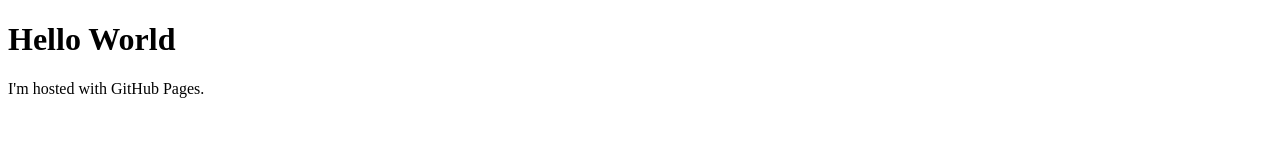
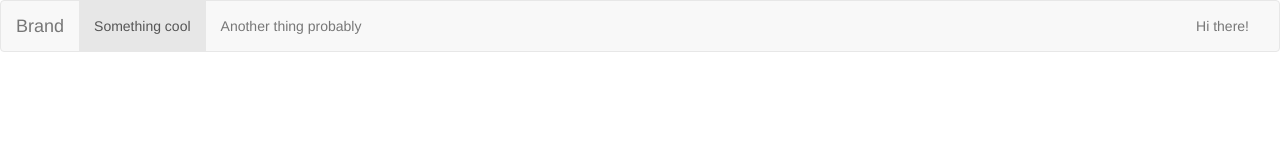
Before and after one commit to erinreily/erinreily.github.io, a plain HTML site: page index.html in a window 1280 px wide. Drawn offline with nearby package versions, Linux system fonts and the light colour scheme.

Commit message:
Bootin' up Bootstrap

```diff
--- a/index.html
+++ b/index.html
@@ -1,7 +1,31 @@
 <!DOCTYPE html>
 <html>
+<head>
+  <link rel="stylesheet" href="https://maxcdn.bootstrapcdn.com/bootstrap/3.3.7/css/bootstrap.min.css" integrity="sha384-BVYiiSIFeK1dGmJRAkycuHAHRg32OmUcww7on3RYdg4Va+PmSTsz/K68vbdEjh4u" crossorigin="anonymous">
+  <script src="https://maxcdn.bootstrapcdn.com/bootstrap/3.3.7/js/bootstrap.min.js" integrity="sha384-Tc5IQib027qvyjSMfHjOMaLkfuWVxZxUPnCJA7l2mCWNIpG9mGCD8wGNIcPD7Txa" crossorigin="anonymous"></script>
+</head>
 <body>
-<h1>Hello World</h1>
-<p>I'm hosted with GitHub Pages.</p>
+  <nav class="navbar navbar-default">
+    <div class="container-fluid">
+      <div class="navbar-header">
+        <button type="button" class="navbar-toggle collapsed" data-toggle="collapse" data-target="#bs-example-navbar-collapse-1" aria-expanded="false">
+          <span class="sr-only">Toggle navigation</span>
+          <span class="icon-bar"></span>
+          <span class="icon-bar"></span>
+          <span class="icon-bar"></span>
+        </button>
+        <a class="navbar-brand" href="#">Brand</a>
+      </div>
+      <div class="collapse navbar-collapse" id="bs-example-navbar-collapse-1">
+        <ul class="nav navbar-nav">
+          <li class="active"><a href="#">Something cool<span class="sr-only">(current)</span></a></li>
+          <li><a href="#">Another thing probably</a></li>
+        </ul>
+        <ul class="nav navbar-nav navbar-right">
+          <li><a href="#">Hi there!</a></li>
+        </ul>
+      </div><!-- /.navbar-collapse -->
+    </div><!-- /.container-fluid -->
+  </nav>
 </body>
 </html>
```
